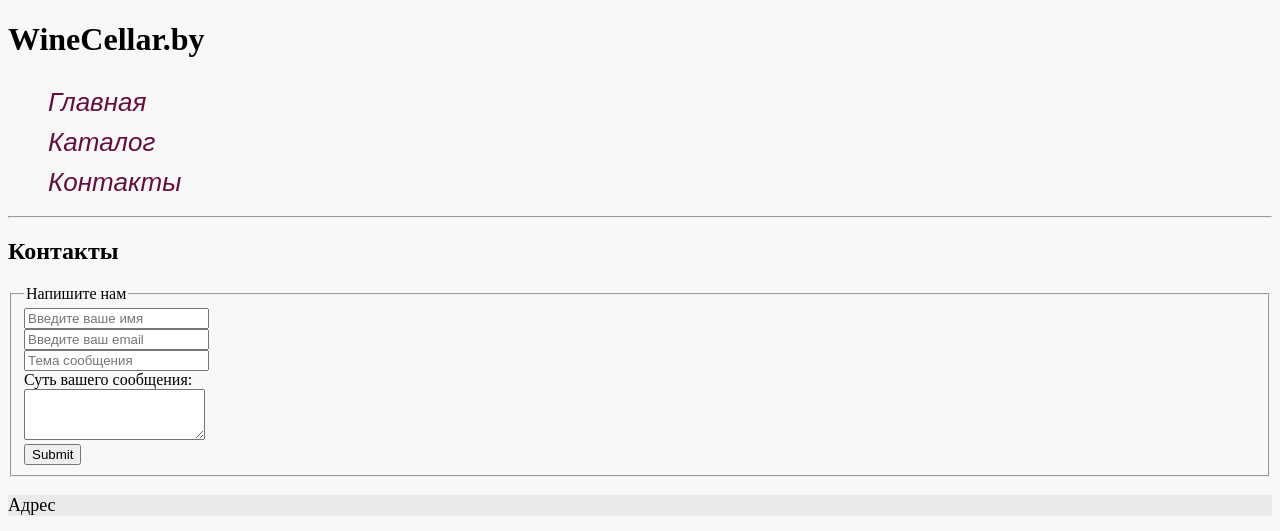
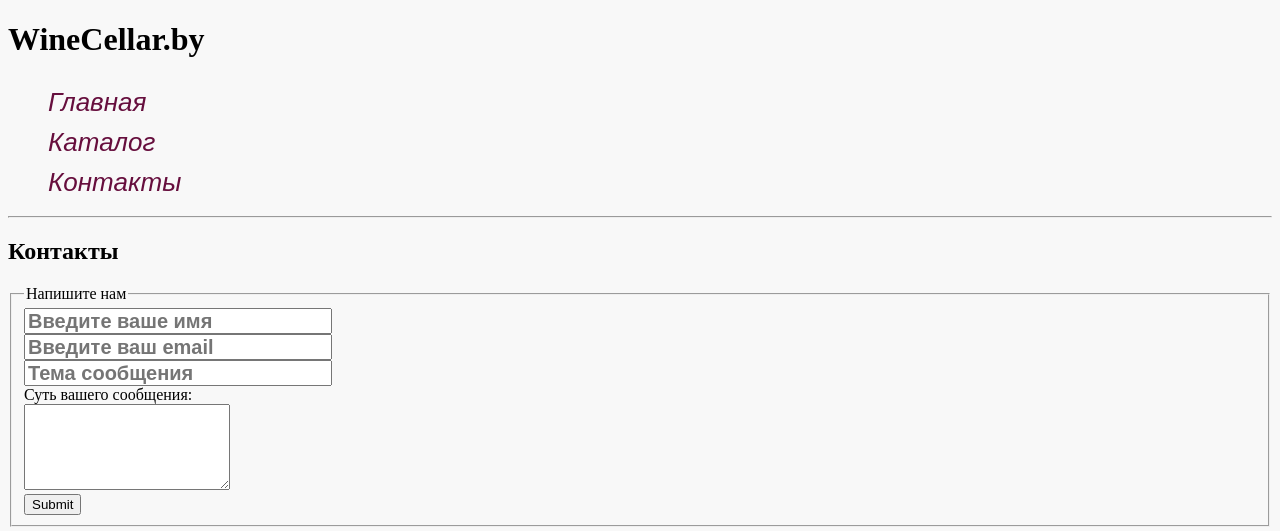
Before and after one commit to Nikita5933/homework_rep_23_02, a plain HTML site: page Homework/HTML/pages/contacts.html in a window 1280 px wide. Shown: the top 531 px of the page. Drawn offline with Linux system fonts and the light colour scheme.

Commit message:
added some styles to contacts page

```diff
--- a/Homework/HTML/css/style.css
+++ b/Homework/HTML/css/style.css
@@ -48,3 +48,18 @@ h3+ol {
     list-style-type: none;
     list-style-image: url(../img/icons/apply_icon.png);
 }
+
+input[type="text"],
+input[type="email"] {
+    width: 300px;
+    height: 20px;
+    font-size: 20px;
+    color: rgb(102, 14, 61);
+    font-weight: bold;
+}
+
+textarea {
+    width: 200px;
+    height: 80px;
+    font-size: 18px;
+}
```
